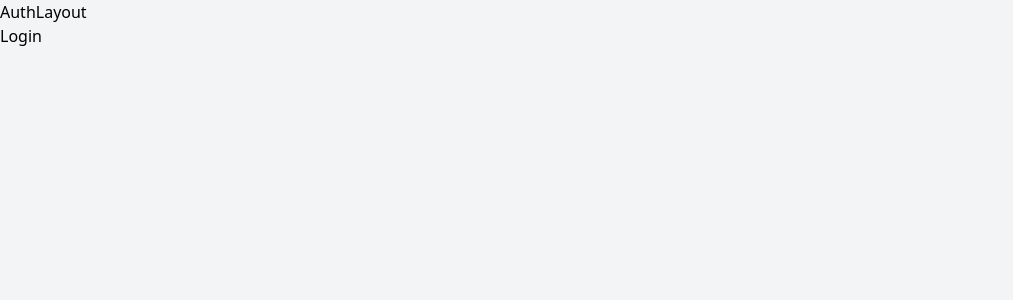
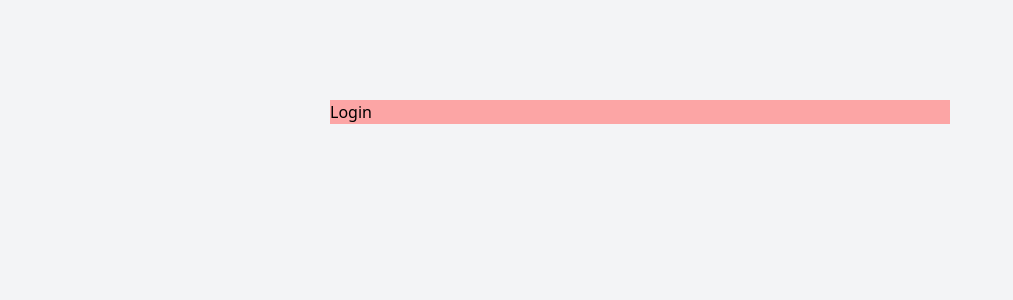
Before and after one commit to yefercode25/uptask-docker, a React (Vite) app in the folder frontend/: page / in a window 1280 px wide. Shown: the top 300 px of the page, without its empty margins (0-1013 px from the left). Built offline with nearby package versions, Linux system fonts and the light colour scheme.

Commit message:
Añadiendo los estilos al layout público

```diff
--- a/frontend/src/layouts/AuthLayout.tsx
+++ b/frontend/src/layouts/AuthLayout.tsx
@@ -3,8 +3,11 @@ import { Outlet } from "react-router-dom";
 const AuthLayout = () => {
   return (
     <>
-      <div>AuthLayout</div>
-      <Outlet />
+      <main className="container mx-auto mt-5 md:mt-20 p-5 md:flex md:justify-center">
+        <div className="md:w-2/3 lg:w-1/2 bg-red-300">
+          <Outlet />
+        </div>
+      </main>
     </>
   )
 }
```
